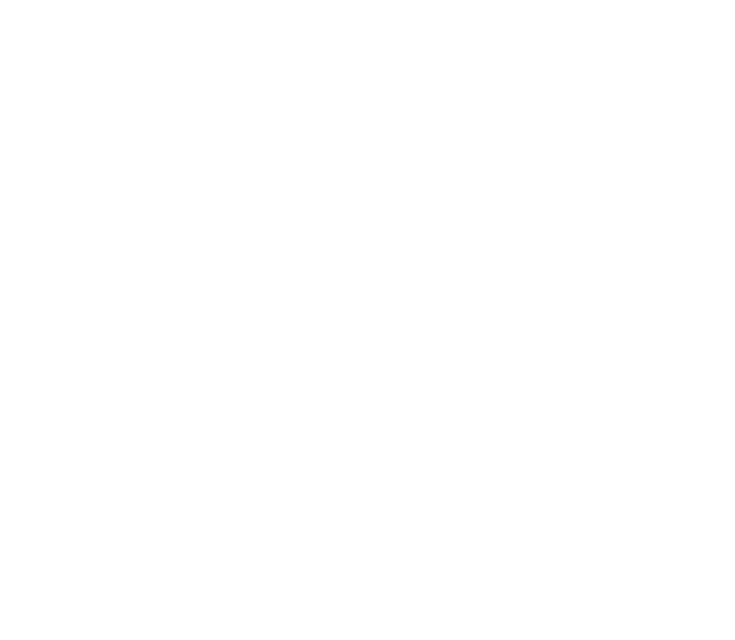
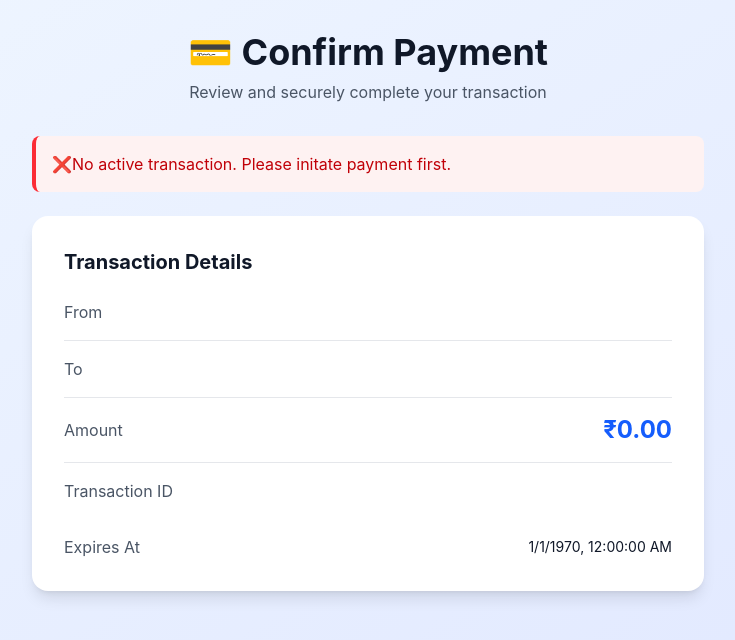
Before and after one commit to Kunalsingh-Bais/Offline-UPI-System-Fullstack, an Angular app in the folder frontend/: page /payment/complete in a window 1280 px wide. Before the commit this address led to /. Shown: the top 640 px of the page, without its empty margins (272-1007 px from the left). Built offline with nearby package versions, Linux system fonts and the light colour scheme.

Commit message:
build payment confirmation and completion interface(UI) with Tailwind CSS

```diff
--- a/frontend/src/app/app.routes.ts
+++ b/frontend/src/app/app.routes.ts
@@ -4,6 +4,7 @@
 import { HeaderComponent } from './pages/header/header';
 import { DashboardComponent } from './pages/dashboard/dashboard';
 import { PaymentInitiateComponent } from './pages/payment/payment-initiate/payment-initiate';
+import { PaymentCompleteComponent } from './pages/payment/payment-complete/payment-complete';
 
 export const routes: Routes = [
     {
@@ -29,6 +30,11 @@
     {
         path:'payment/initiate',
         component: PaymentInitiateComponent
+    },
+
+    {
+        path:'payment/complete',
+        component: PaymentCompleteComponent
     }
 
 ];
--- a/frontend/src/app/pages/payment/payment-complete/payment-complete.css
+++ b/frontend/src/app/pages/payment/payment-complete/payment-complete.css
@@ -0,0 +1,30 @@
+button {
+    transition: all 0.3s ease;
+}
+
+button:hover:not(:disabled) {
+    transform: translateY(-2px);
+}
+
+button:disabled {
+    cursor: not-allowed;
+    opacity: 0.6;
+}
+
+input[type="checkbox"] {
+    accent-color: #3b82f6;
+}
+
+label {
+    user-select: none;
+}
+
+@keyframes spin {
+    to {
+        transform: rotate(360deg);
+    }
+}
+
+.animate-spin {
+    animation: spin 1s linear infinite;
+}
--- a/frontend/src/app/pages/payment/payment-complete/payment-complete.html
+++ b/frontend/src/app/pages/payment/payment-complete/payment-complete.html
@@ -1 +1,155 @@
-<p>payment-complete works!</p>
+<div class="min-h-screen bg-gradient-to-br from-blue-50 to-indigo-100 py-8 px-4">
+  <div class="max-w-2xl mx-auto">
+
+    <!------ Header ------>
+    <div class="text-center mb-8">
+      <h1 class="text-4xl font-bold text-gray-900 mb-2">
+        💳 Confirm Payment
+      </h1>
+      <p class="text-gray-600">Review and securely complete your transaction</p>
+    </div>
+
+    <!-- Error Message -->
+    <div *ngIf="errorMessage && currentStep !== 5" class="mb-6 bg-red-50 border-l-4 border-red-500 text-red-700 p-4 rounded-lg">
+      <p> ❌{{errorMessage}}</p>
+    </div>
+
+    <!------ Step 1: Review transaction ------>
+    <div *ngIf="currentStep >= 1" class="bg-white rounded-2xl shadow-lg p-8 mb-6">
+      <h2 class="text-xl font-bold text-gray-900 mb-6">Transaction Details</h2>
+
+      <div class="space-y-4">
+
+        <!-- From -->
+        <div class="flex justify-between items-center pb-4 border-b border-gray-200">
+          <span class="text-gray-600">From</span>
+          <span class="font-semibold text-gray-900">{{ transactionData?.senderUpiId }}</span>
+        </div>
+
+        <!-- To -->
+        <div class="flex justify-between items-center pb-4 border-b border-gray-200">
+          <span class="text-gray-600">To</span>
+          <span class="font-semibold text-gray-900">{{ transactionData?.receiverUpiId }}</span>
+        </div>
+
+        <!-- Amount -->
+        <div class="flex justify-between items-center pb-4 border-b border-gray-200">
+          <span class="text-gray-600">Amount</span>
+          <span class="text-2xl font-bold text-blue-600"> {{ formatCurrency(transactionData?.amount)}} </span>
+        </div>
+
+        <!-- Transaction ID -->
+        <div class="flex justify-between items-center pb-4 border-gray-200">
+          <span class="text-gray-600">Transaction ID</span>
+          <span class="text-xs font-mono text-gray-900">{{ transactionData?.transactionId }}</span>
+        </div>
+
+        <!-- Expires At -->
+        <div class="flex justify-between items-center">
+          <span class="text-gray-600">Expires At</span>
+          <span class="text-sm text-gray-900"> {{ formatDateTime(transactionData?.expiresAt) }} </span>
+        </div>
+      </div>
+    </div>
+
+    <!------ Step 2: Encryption status ------>
+    <div *ngIf="currentStep >= 2" class="bg-white rounded-2xl shadow-lg p-8 mb-6">
+      <h2 class="text-xl font-bold text-gray-900 mb-6">🔐 Security Encryption</h2>
+      <div class="space-y-4">
+        <div class="bg-blue-50 border-l-4 border-blue-500 p-4 rounded-lg">
+          <p class="text-sm text-blue-900">
+            Your payment data is encrypted using RSA + AES encryption for maximum security.
+          </p>
+        </div>
+
+        <!-- Encrypt button -->
+        <button *ngIf="!encryptedData" (click)="encryptPaymentData()" [disabled]="encryptingData" class="w-full bg-gradient-to-r
+          from-blue-500 to-indigo-600 hover:from-blue-600 hover:to-indigo-700 text-white font-semibold py-3 rounded-lg transition disabled:bg-gray-400">
+
+          <span *ngIf="!encryptingData">🔒 Encrypt Payment Data</span>
+          <span *ngIf="encryptingData" class="flex items-center justify-center">
+            <svg class="animate-spin h-5 w-5 mr-2" fill="none" stroke="currentColor" viewBox="0 0 24 24">
+              <circle class="opacity-25" cx="12" cy="12" r="10" stroke="currentColor" stroke-width="4"></circle>
+              <path class="opacity-75" fill="currentColor" d="M4 12a8 8 0 018-8V0C5.373 0 0 5.373 0 12h4zm2 5.291A7.962 7.962 0 014 12H0c0 3.042 1.135 5.824 3 7.938l3-2.647z">
+              </path>
+            </svg>
+            Encrypting...
+          </span>
+        </button>
+
+        <!-- Encrypted data display -->
+        <div *ngIf="encryptedData" class="bg-green-50 border-l-4 border-green-500 p-4 rounded-lg">
+          <p class="text-sm font-semibold text-green-900 mb-2">✅ Data Encrypted</p>
+          <p class="text-xs text-green-800 font-mono break-all">
+            {{encryptedData}}
+          </p>
+        </div>
+      </div>
+    </div>
+
+    <!------ Step 3: Confirmation ------>
+    <div *ngIf="currentStep >=3 && currentStep < 5" class="bg-white rounded-2xl shadow-lg p-8 mb-6">
+      <h2 class="text-xl font-bold text-gray-900 mb-6">Confirm Payment</h2>
+
+      <!-- Confirmation checkBox -->
+      <label class="flex items-center space-x-3 cursor-pointer p-4 border-2 border-gray-200 rounded-lg hover:border-blue-500 transition"
+      [ngClass]="{'border-blue-500 bg-blue-50': paymentConfirmed}">
+
+        <input type="checkbox" [(ngModel)]="paymentConfirmed" class="w-5 h-5
+          cursor-pointer">
+
+        <span class="text-gray-900">I confirm that I want to send
+          <span class="font-bold text-blue-600">
+            {{ formatCurrency(transactionData?.amount) }}
+          </span>
+          to
+          <span class="font-bold text-blue-600">
+            {{ transactionData?.receiverUpiId }}
+          </span>
+        </span>
+      </label>
+
+      <!-- Action button -->
+      <div class="mt-6 flex space-x-4">
+        <button (click)="cancelPayment()" class="flex-1 border border-gray-300 text-gray-700 hover:bg-gray-50 font-semibold py-3 rounded-lg transition">
+         ❌ Cancel
+        </button>
+
+        <button (click)="completePayment()" [disabled]="!paymentConfirmed || loading" class="flex-1 bg-green-600 hover:bg-green-700 text-white
+          font-semibold py-3 rounded-lg transition disabled:bg-gray-400">
+
+          <span *ngIf="!loading">✅ Complete Payment</span>
+          <span *ngIf="loading">Processing...</span>
+        </button>
+      </div>
+    </div>
+
+    <!------ Step 5: Result ------>
+    <div *ngIf="currentStep === 5" class="bg-white rounded-2xl shadow-lg p-8">
+
+      <!-- Success -->
+      <div *ngIf="successMessage" class="text-center">
+        <div class="text-6xl mb-4">🎉</div>
+        <h2 class="text-2xl font-bold text-green-600 mb-2">Payment SuccessFull</h2>
+        <p class="text-gray-600 mb-2"> {{successMessage}} </p>
+
+        <div class="bg-green-50 border-l-4 border-green-500 p-4 rounded-lg mb-6">
+          <p class="text-sm text-green-900">
+            You will be redirected to dashboard in a few seconds...
+          </p>
+        </div>
+      </div>
+
+      <!-- Failure -->
+      <div *ngIf="errorMessage" class="text-center">
+        <div class="text-6xl mb-4">❌</div>
+        <h2 class="text-2xl font-bold text-red-600 mb-2">Payment Failed</h2>
+        <p class="text-gray-600 mb-6">{{ errorMessage }}</p>
+
+        <button (click)="cancelPayment()" class="bg-blue-600 hover:bg-blue-700 text-white font-semibold px-6 py-3 rounded-lg transition">
+          ← Try Again
+        </button>
+      </div>
+    </div>
+  </div>
+</div>
--- a/frontend/src/app/pages/payment/payment-complete/payment-complete.ts
+++ b/frontend/src/app/pages/payment/payment-complete/payment-complete.ts
@@ -2,11 +2,14 @@
 import { TransactionService } from '../../../services/transaction';
 import { UserService } from '../../../services/user';
 import { Router } from '@angular/router';
+import { CommonModule } from '@angular/common';
+import { FormsModule, ReactiveFormsModule } from '@angular/forms';
+
 
 @Component({
   selector: 'app-payment-complete',
   standalone: true,
-  imports: [],
+  imports: [CommonModule, ReactiveFormsModule, FormsModule],
   templateUrl: './payment-complete.html',
   styleUrl: './payment-complete.css',
 })
@@ -98,7 +101,7 @@
     }, 2000);
   }
 
-// ------ Method 4: COnfirm and Complete payment ------
+// ------ Method 4: Confirm and Complete payment ------
   completePayment(): void {
     if(!this.paymentConfirmed) {
       this.errorMessage = 'Please confirm payment';
@@ -175,6 +178,9 @@
 
 // ------ Method 7: Format currency ------
   formatCurrency(amount: number): string {
+    if (amount === null || amount === undefined) {
+      return '₹0.00';
+    }
     return '₹' +amount.toLocaleString('en-IN', {
       minimumFractionDigits: 2,
       maximumFractionDigits: 2
```
